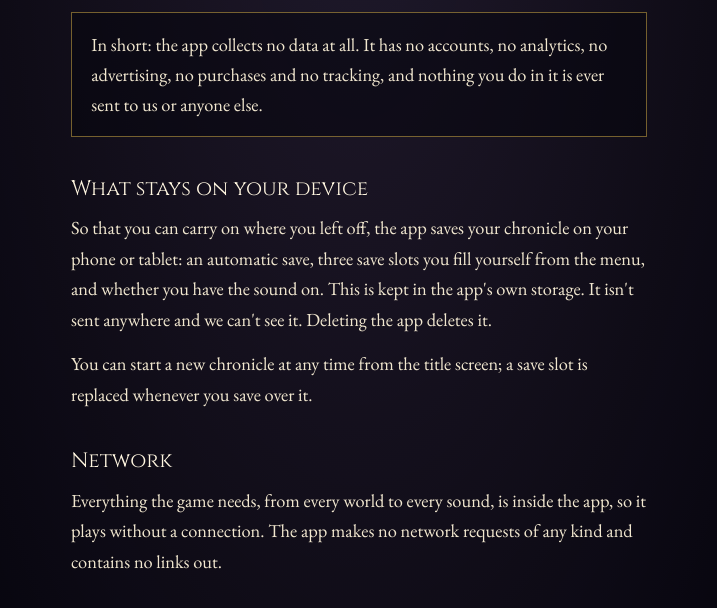
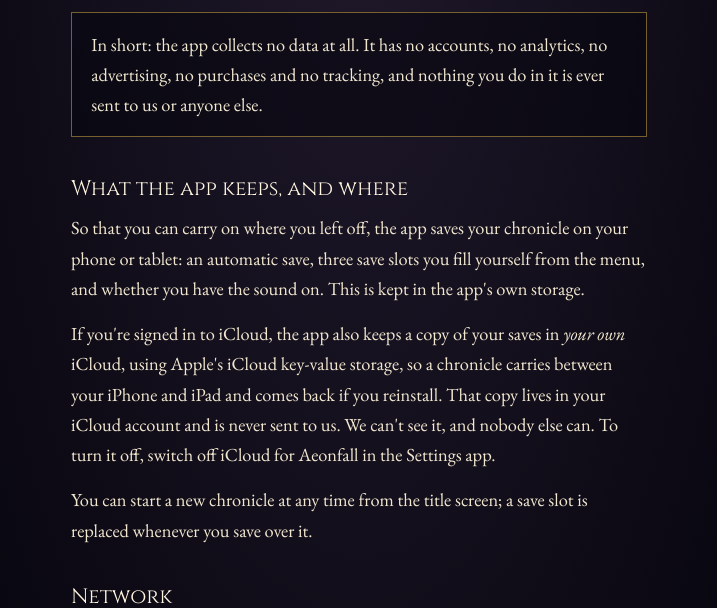
Before and after one commit to cyberfugue/cyberfugue.github.io, a plain HTML site: page aeonfall/privacy/index.html in a window 1280 px wide. Shown: the part 186-794 px from the top of the page, without its empty margins (281-998 px from the left). Drawn offline with nearby package versions, Linux system fonts and the light colour scheme.

Commit message:
Aeonfall: saves are also kept in the player's own iCloud
Co-Authored-By: Claude Opus 5.5 <noreply@anthropic.com>
Claude-Session: https://claude.ai/code/session_01FYs3L7YpyMrLuF5A1TbNFT

```diff
--- a/aeonfall/privacy/index.html
+++ b/aeonfall/privacy/index.html
@@ -56,8 +56,9 @@
     <p>In short: the app collects no data at all. It has no accounts, no analytics, no advertising, no purchases and no tracking, and nothing you do in it is ever sent to us or anyone else.</p>
   </div>
 
-  <h2>What stays on your device</h2>
-  <p>So that you can carry on where you left off, the app saves your chronicle on your phone or tablet: an automatic save, three save slots you fill yourself from the menu, and whether you have the sound on. This is kept in the app's own storage. It isn't sent anywhere and we can't see it. Deleting the app deletes it.</p>
+  <h2>What the app keeps, and where</h2>
+  <p>So that you can carry on where you left off, the app saves your chronicle on your phone or tablet: an automatic save, three save slots you fill yourself from the menu, and whether you have the sound on. This is kept in the app's own storage.</p>
+  <p>If you're signed in to iCloud, the app also keeps a copy of your saves in <em>your own</em> iCloud, using Apple's iCloud key-value storage, so a chronicle carries between your iPhone and iPad and comes back if you reinstall. That copy lives in your iCloud account and is never sent to us. We can't see it, and nobody else can. To turn it off, switch off iCloud for Aeonfall in the Settings app.</p>
   <p>You can start a new chronicle at any time from the title screen; a save slot is replaced whenever you save over it.</p>
 
   <h2>Network</h2>
```
Also changed, not shown: aeonfall/support/index.html (+1 -1 lines).
